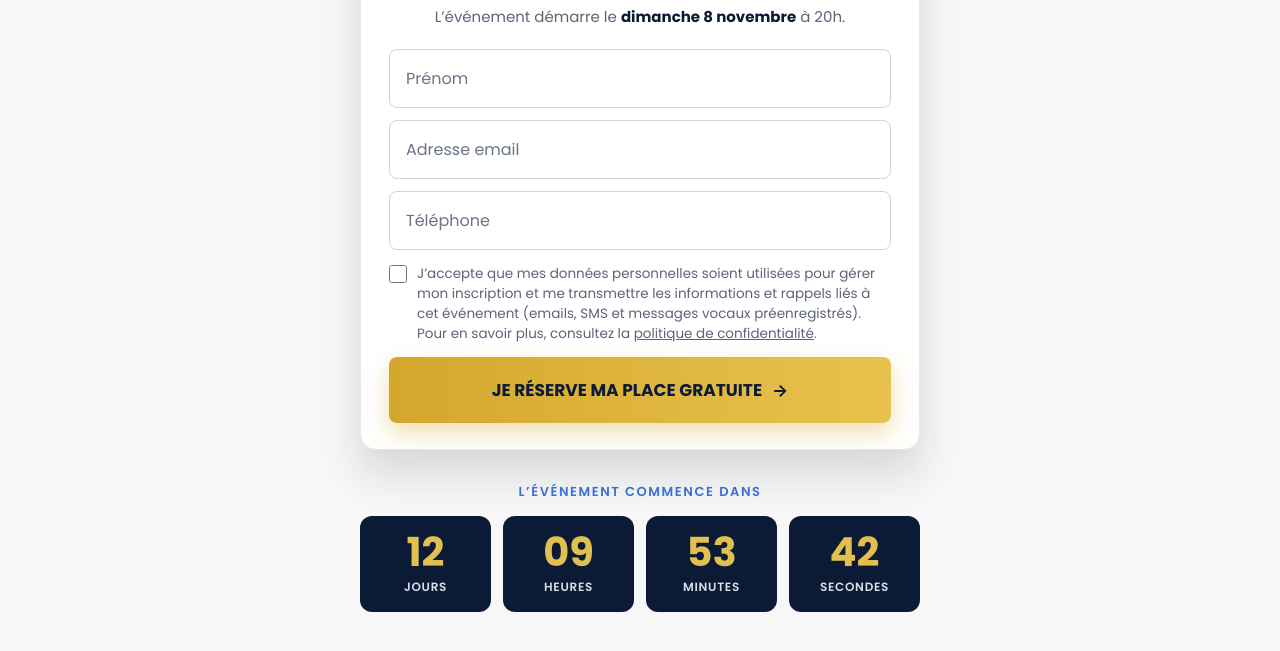
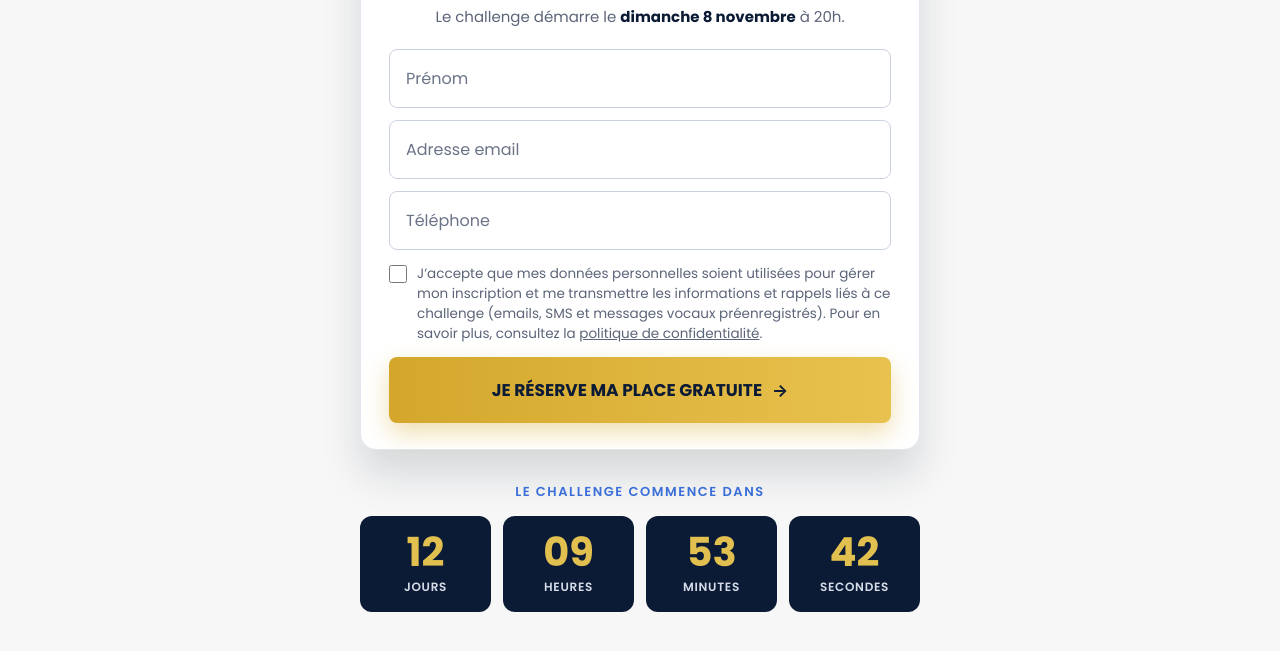
Before and after one commit to adrien-nicoya/matthieu-louvet-optin, a website: page b/index.html in a window 1280 px wide. Shown: the part 739-1390 px from the top of the page. Drawn offline with Linux system fonts and the light colour scheme.

Commit message:
Add files via upload

```diff
--- a/b/index.html
+++ b/b/index.html
@@ -2,7 +2,7 @@
 <html lang="fr"><head>
 <meta charset="utf-8">
 <meta name="viewport" content="width=device-width, initial-scale=1">
-<title>Last version</title>
+<title>Challenge S’investir · 8 au 10 novembre 2026</title>
 <script>window.AB_VARIANT = 'B';</script>
 <script>
 !function(t,e){var o,n,p,r;e.__SV||(window.posthog=e,e._i=[],e.init=function(i,s,a){function g(t,e){var o=e.split(".");2==o.length&&(t=t[o[0]],e=o[1]),t[e]=function(){t.push([e].concat(Array.prototype.slice.call(arguments,0)))}}(p=t.createElement("script")).type="text/javascript",p.crossOrigin="anonymous",p.async=!0,p.src=s.api_host.replace(".i.posthog.com","-assets.i.posthog.com")+"/static/array.js",(r=t.getElementsByTagName("script")[0]).parentNode.insertBefore(p,r);var u=e;for(void 0!==a?u=e[a]=[]:a="posthog",u.people=u.people||[],u.toString=function(t){var e="posthog";return"posthog"!==a&&(e+="."+a),t||(e+=" (stub)"),e},u.people.toString=function(){return u.toString(1)+".people (stub)"},o="init capture register register_once unregister opt_out_capturing has_opted_out_capturing opt_in_capturing reset isFeatureEnabled onFeatureFlags getFeatureFlag getFeatureFlagPayload reloadFeatureFlags group identify setPersonProperties alias get_distinct_id getSessionId getSessionReplayUrl startSessionRecording stopSessionRecording".split(" "),n=0;n<o.length;n++)g(u,o[n]);e._i.push([i,s,a])},e.__SV=1)}(document,window.posthog||[]);
@@ -63,18 +63,18 @@ footer .logo img{height:60px}
     <div style="width:100%;max-width:560px;margin:0 auto;background:#FFFFFF;border:1px solid var(--line);border-radius:16px;padding:32px 28px 26px;box-shadow:0 24px 40px rgba(11,26,53,0.14)">
       <form id="form-inscription" action="/api/submit" method="post" style="display:flex;flex-direction:column;gap:12px">
         <h2 style="margin:0;text-align:center;font-weight:700;letter-spacing:-0.02em;font-size:30px;line-height:1.15">Réservez <span style="color:var(--blue)">votre place.</span></h2>
-        <p style="margin:0 0 8px;text-align:center;font-size:15px;line-height:1.5;color:var(--muted)">L’événement démarre le <strong style="color:var(--ink)">dimanche 8 novembre</strong> à 20h.</p>
+        <p style="margin:0 0 8px;text-align:center;font-size:15px;line-height:1.5;color:var(--muted)">Le challenge démarre le <strong style="color:var(--ink)">dimanche 8 novembre</strong> à 20h.</p>
         <input class="field" required name="prenom" placeholder="Prénom" aria-label="Prénom" autocomplete="given-name">
         <input class="field" required type="email" name="email" placeholder="Adresse email" aria-label="Adresse email" autocomplete="email">
         <input class="field" required type="tel" name="tel" placeholder="Téléphone" aria-label="Téléphone" autocomplete="tel">
-        <label class="check" style="margin-top:2px;color:var(--muted)"><input type="checkbox" name="optin_communications" value="1" required><span>J’accepte que mes données personnelles soient utilisées pour gérer mon inscription et me transmettre les informations et rappels liés à cet événement (emails, SMS et messages vocaux préenregistrés). Pour en savoir plus, consultez la <a href="https://sinvestir.fr/politique-de-confidentialite/" target="_blank" rel="noopener" style="color:inherit">politique de confidentialité</a>.</span></label>
+        <label class="check" style="margin-top:2px;color:var(--muted)"><input type="checkbox" name="optin_communications" value="1" required><span>J’accepte que mes données personnelles soient utilisées pour gérer mon inscription et me transmettre les informations et rappels liés à ce challenge (emails, SMS et messages vocaux préenregistrés). Pour en savoir plus, consultez la <a href="https://sinvestir.fr/politique-de-confidentialite/" target="_blank" rel="noopener" style="color:inherit">politique de confidentialité</a>.</span></label>
         <button type="submit" class="cta"><span>JE RÉSERVE MA PLACE GRATUITE</span><span aria-hidden="true">→</span></button>
 
       </form>
     </div>
 
     <div class="cd" style="max-width:560px;margin:32px auto 0;flex-direction:column;gap:14px">
-      <span style="text-align:center;font-size:13px;font-weight:600;letter-spacing:0.12em;text-transform:uppercase;color:var(--blue)">L’événement commence dans</span>
+      <span style="text-align:center;font-size:13px;font-weight:600;letter-spacing:0.12em;text-transform:uppercase;color:var(--blue)">Le challenge commence dans</span>
       <div style="display:grid;grid-template-columns:repeat(4,minmax(0,1fr));gap:12px">
         <div style="display:flex;flex-direction:column;align-items:center;gap:6px;padding:16px 8px;border-radius:12px;background:var(--navy)"><span id="cd-d" style="font-weight:700;font-size:clamp(28px,4.4vw,40px);line-height:1;color:var(--gold);font-variant-numeric:tabular-nums">00</span><span style="font-size:12px;font-weight:600;letter-spacing:0.06em;text-transform:uppercase;color:#D6DCE8">Jours</span></div>
         <div style="display:flex;flex-direction:column;align-items:center;gap:6px;padding:16px 8px;border-radius:12px;background:var(--navy)"><span id="cd-h" style="font-weight:700;font-size:clamp(28px,4.4vw,40px);line-height:1;color:var(--gold);font-variant-numeric:tabular-nums">00</span><span style="font-size:12px;font-weight:600;letter-spacing:0.06em;text-transform:uppercase;color:#D6DCE8">Heures</span></div>
```
